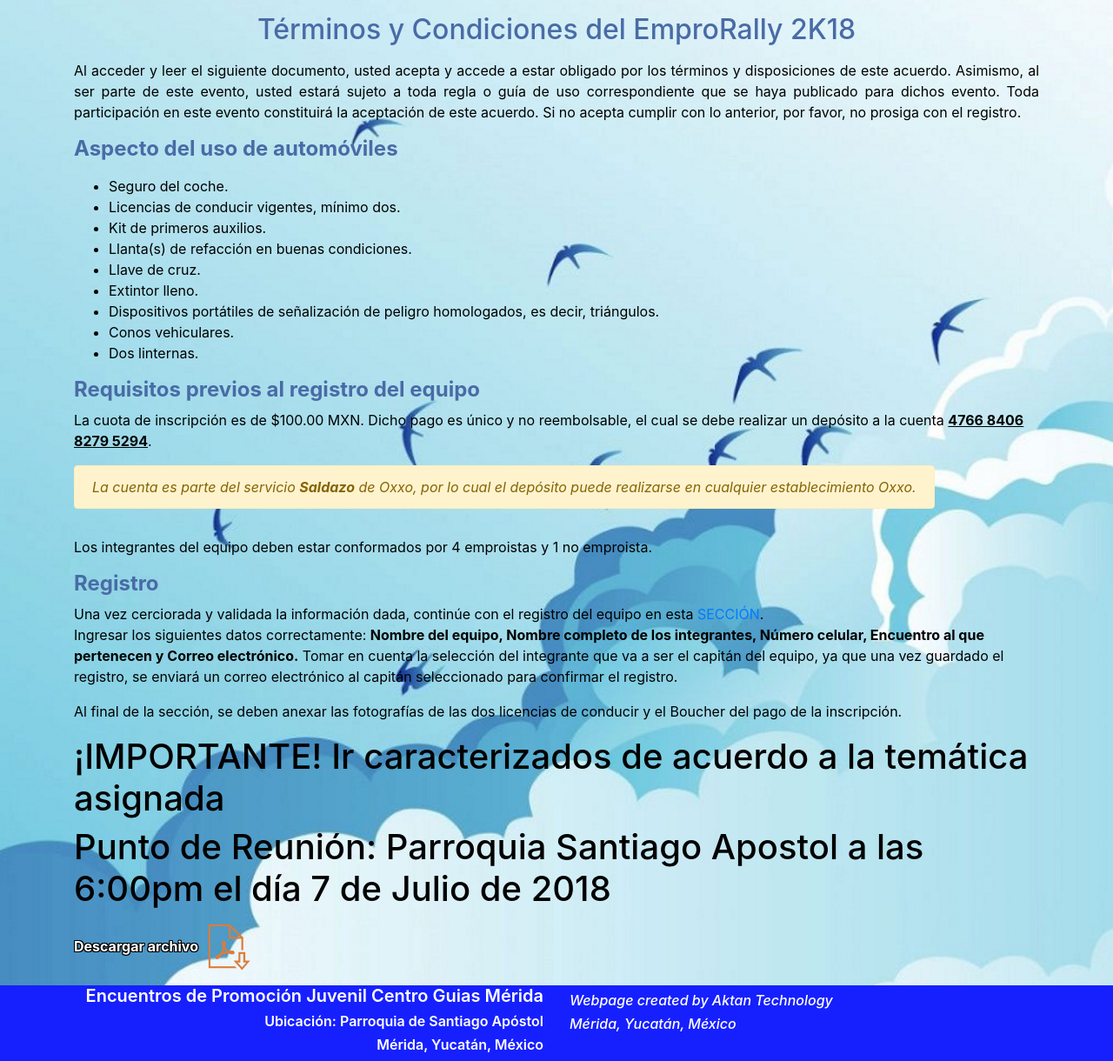
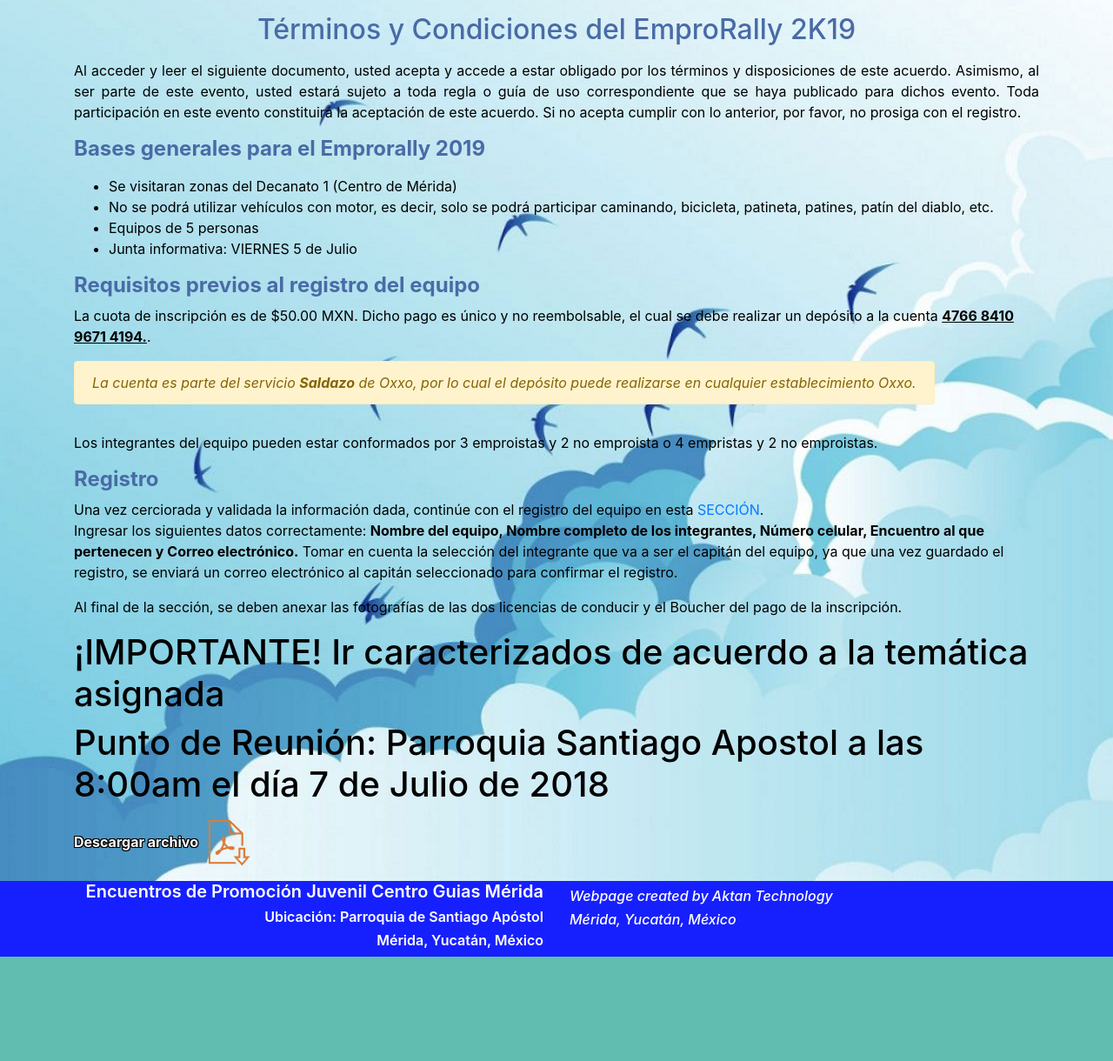
Before and after one commit to GunnerStraiker1/epjMerida, a PHP site: page /webNewDesign/Term_Cond.php in a window 1280 px wide. Shown: the part 106-1326 px from the top of the page at 87% size. After the commit the page ends 1206 px from the top, so only its background shows below. Run offline with PHP 8.4, Linux system fonts and the light colour scheme.

Commit message:
Bases y terminos

```diff
--- a/webNewDesign/Term_Cond.php
+++ b/webNewDesign/Term_Cond.php
@@ -18,7 +18,7 @@
   <body>
     <div class="container">
         <div class="container-flex">
-            <h2 class="text-center">Términos y Condiciones del EmproRally 2K18</h2>
+            <h2 class="text-center">Términos y Condiciones del EmproRally 2K19</h2>
             <p class="text-justify">
               Al acceder y leer el siguiente documento, usted acepta y accede a estar obligado por los términos y
               disposiciones de este acuerdo. Asimismo, al ser parte de este evento, usted estará sujeto a toda regla o
@@ -26,24 +26,25 @@
               constituirá la aceptación de este acuerdo. Si no acepta cumplir con lo anterior, por favor, no prosiga
               con el registro.
             </p>
-            <h4 class="text-lg font-weight-bold">Aspecto del uso de automóviles</h4>
+            <h4 class="text-lg font-weight-bold">Bases generales para el Emprorally 2019</h4>
             <p>
               <ul>
-                <li>Seguro del coche.</li>
-                <li>Licencias de conducir vigentes, mínimo dos.</li>
-                <li>Kit de primeros auxilios.</li>
-                <li>Llanta(s) de refacción en buenas condiciones.</li>
+                <!-- <li>Seguro del coche.</li> -->
+                <li>Se visitaran zonas del Decanato 1 (Centro de Mérida)</li>
+                <li>No se podrá utilizar vehículos con motor, es decir, solo se podrá participar caminando, bicicleta,
+patineta, patines, patín del diablo, etc.</li>
+                <!-- <li>Llanta(s) de refacción en buenas condiciones.</li>
                 <li>Llave de cruz.</li>
                 <li>Extintor lleno.</li>
-                <li>Dispositivos portátiles de señalización de peligro homologados, es decir, triángulos.</li>
-                <li>Conos vehiculares.</li>
-                <li>Dos linternas.</li>
+                <li>Dispositivos portátiles de señalización de peligro homologados, es decir, triángulos.</li> -->
+                <li>Equipos de 5 personas</li>
+                <li>Junta informativa: VIERNES 5 de Julio</li>
               </ul>
             </p>
             <h4 class="text-lg font-weight-bold">Requisitos previos al registro del equipo</h4>
             <p>
-              La cuota de inscripción es de $100.00 MXN. Dicho pago es único y no reembolsable, el cual se debe realizar
-              un depósito a la cuenta <u><strong>4766 8406 8279 5294</strong></u>. </br>
+              La cuota de inscripción es de $50.00 MXN. Dicho pago es único y no reembolsable, el cual se debe realizar
+              un depósito a la cuenta <u><strong>4766 8410 9671 4194.</strong></u>. </br>
               <div class="d-inline-flex">
                 <div class="text-right alert alert-warning" role="alert">
                     <em>La cuenta es parte del servicio <strong>Saldazo</strong> de Oxxo, por lo cual el depósito puede realizarse
@@ -52,7 +53,7 @@
               </div>
             </p>
             <p>
-              Los integrantes del equipo deben estar conformados por 4 emproistas y 1 no emproista.
+              Los integrantes del equipo pueden estar conformados por 3 emproistas y 2 no emproista o 4 empristas y 2 no emproistas.
             </p>
             <h4 class="text-lg font-weight-bold">Registro</h4>
             <p>
@@ -66,10 +67,10 @@
             </p>
             <p>
               <h1 style="font-weight: strong"> ¡IMPORTANTE! Ir caracterizados de acuerdo a la temática asignada</h1>
-              <h1>Punto de Reunión: Parroquia Santiago Apostol a las 6:00pm el día 7 de Julio de 2018</h1>
+              <h1>Punto de Reunión: Parroquia Santiago Apostol a las 8:00am el día 7 de Julio de 2018</h1>
             </p>
             <p>
-              <a href="../media/Términos y Condiciones.pdf" download="Término-Condiciones-EmproRally" style="color: #FBA05F;">
+              <a href="../media/Bases para Eco Emprorally 2k19.pdf" download="Término-Condiciones-EmproRally" style="color: #FBA05F;">
                 <span style="color: #ffffff; text-shadow: 1px 0 0 #000, -1px 0 0 #000, 0 1px 0 #000, 0 -1px 0 #000, 1px 1px #000, -1px -1px 0 #000, 1px -1px 0 #000, -1px 1px 0 #000"><strong>Descargar archivo</strong></span>
                 <img src="../img/dpdf.png" width="5%" height="auto" id="pdf"/>
               </a>
```
Also changed, not shown: 1 other file.
